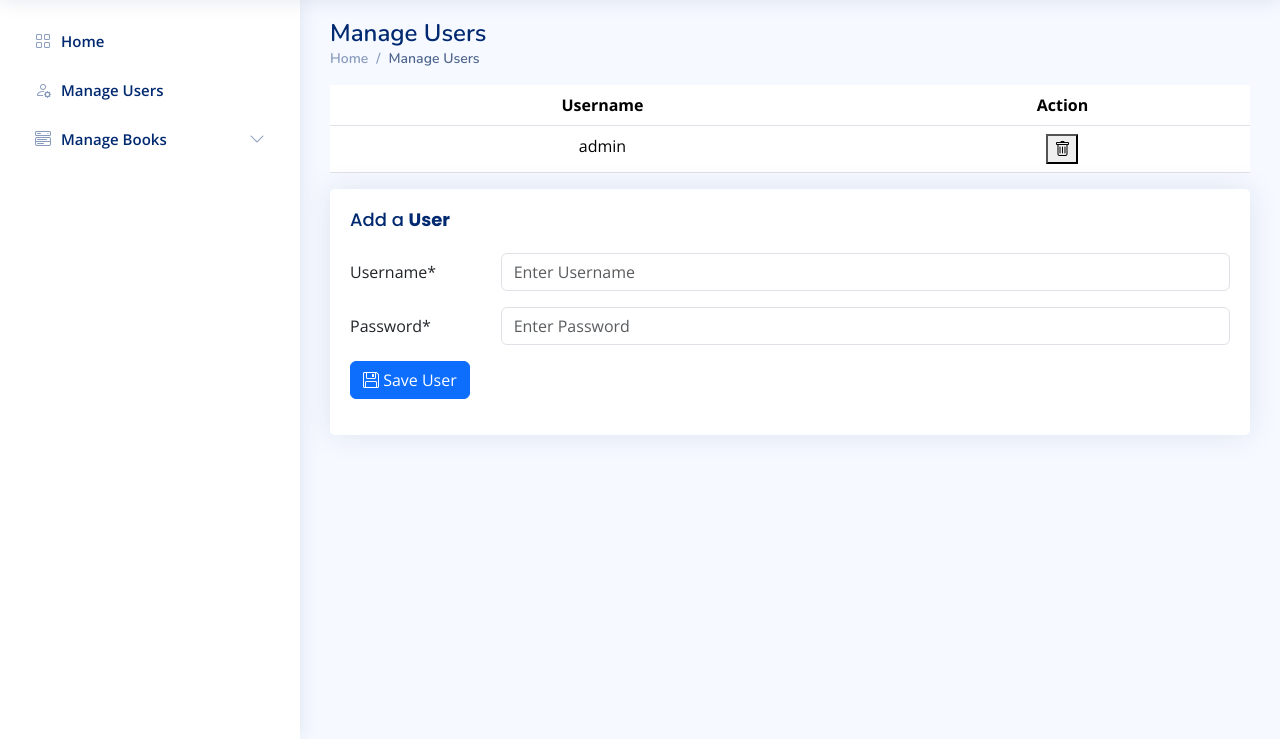
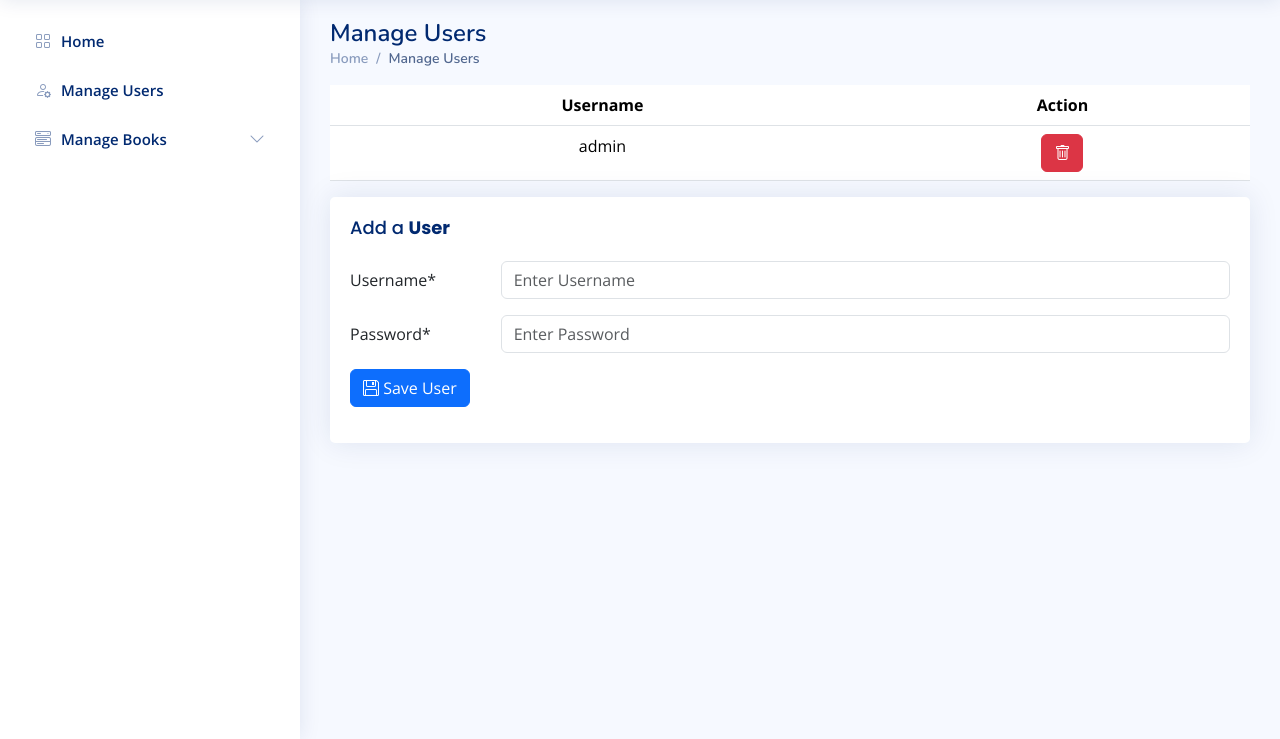
Before and after one commit to AbdulRKB/Al-Falah, a Flask app: page /users in a window 1280 px wide. Shown: the part 61-800 px from the top of the page. Run offline with Flask 3, Linux system fonts and the light colour scheme; a user stored in the database is signed in; data comes from the database, SQL or seed files in the repository; some libraries are stand-ins or nearby versions.

Commit message:
Update: Fixed btn on Users Page

```diff
--- a/templates/users.html
+++ b/templates/users.html
@@ -44,7 +44,7 @@
                 <td>
                     <form method="post" action="/users/delete">
                         <input type="hidden" name="csrf_token" value="{{csrf_token()}}" >
-                        <input type="hidden" name="delete" value="{{user.id}}"><button type="submit"><i
+                        <input type="hidden" name="delete" value="{{user.id}}"><button class="btn btn-danger" type="submit"><i
                                 class="bi bi-trash"></i></button></form>
                 </td>
             </tr>
```
